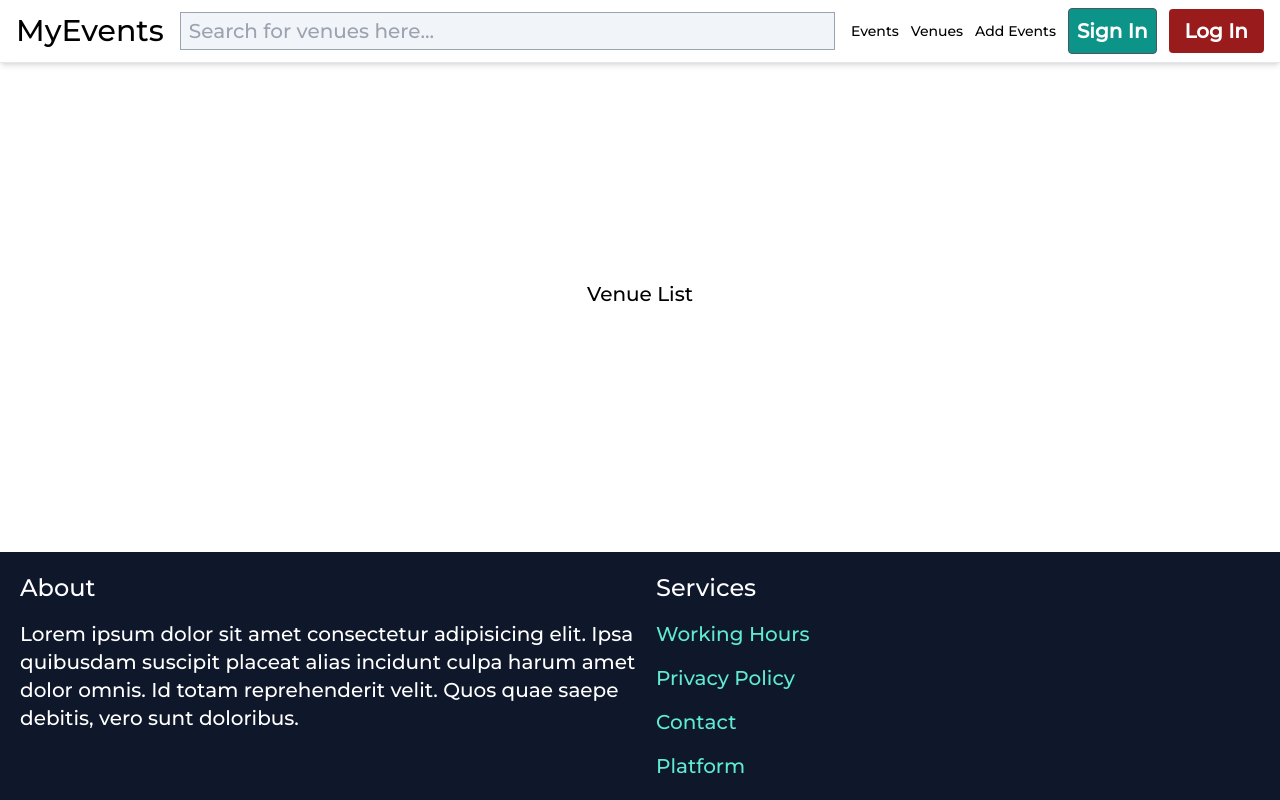
After one commit to ivan01-tech/first_django_app, a Django app: page /events/venues/ in a window 1280 px wide. The commit adds this page. Run offline with Django 4.2, Linux system fonts and the light colour scheme; data that the repository does not hold is empty; some libraries are stand-ins or nearby versions.

Commit message:
adding search box

```diff
--- a/my_clubs/events/templates/events/base.html
+++ b/my_clubs/events/templates/events/base.html
@@ -11,15 +11,26 @@
 
   <body class="flex flex-col items-center text-xl min-h-screen justify-between">
     <header
-      class="flex bg-white items-center border-b border-gray-200 shadow-md px-4 py-2 w-full"
+      class="flex gap-4 bg-white items-center border-b border-gray-200 shadow-md px-4 py-2 w-full"
     >
-      <h1 class="text-3xl flex-1">
-        <a href="{% url 'home' %} "> MyEvents </a>
-      </h1>
+      <div class="flex-1 flex gap-4 items-center">
+        <h1 class="text-3xl">
+          <a href="{% url 'home' %} "> MyEvents </a>
+        </h1>
+        <form action="{% url 'search' %}" method="post" class="flex-1">
+          {% csrf_token %}
+          <input
+            type="text"
+            name="search"
+            class="bg-slate-100 border border-gray-400 w-full py-1 px-2"
+            placeholder="Search for venues here..."
+          />
+        </form>
+      </div>
       <nav class="flex gap-3 items-center text-[14px]">
         <a href=" {% url 'events' %}">Events</a>
+        <a href=" {% url 'venues_list' %}">Venues</a>
         <a href=" {% url 'add-venue' %}">Add Events</a>
-        {% comment %} <a href=" {% url 'cal' year month %}">Calendar</a> {% endcomment %}
         <button
           class="py-2 px-2 text-xl bg-teal-600 text-white font-bold rounded border border-gray-600"
         >
@@ -52,7 +63,7 @@
         </li>
         <li>
           <a href="" class="text-teal-300 hover:text-teal-600"
-            >Privacity Policy</a
+            >Privacy Policy</a
           >
         </li>
         <li>
--- /dev/null
+++ b/my_clubs/events/templates/events/venue_list.html
@@ -0,0 +1,15 @@
+{% extends "./base.html" %} {% block content %}
+<div>
+  <h1>Venue List</h1>
+  <br />
+  <ul>
+    {% for venue in venues %}
+    <li>
+      <a class="text-blue-600 underline" href="{% url 'venue_item' venue.id %} "
+        >{{ venue}} - {{ venue.web}}</a
+      >
+    </li>
+    {% endfor %}
+  </ul>
+</div>
+{% endblock content %}
--- a/my_clubs/events/urls.py
+++ b/my_clubs/events/urls.py
@@ -7,4 +7,7 @@ urlpatterns = [
     path('', views.home,name="events"),
     path('<int:year>/<str:month>/', views.home,name="cal"),
     path('add_venue/', views.add_venue,name="add-venue"),
+    path('venues/<venue_id>', views.venue_item,name="venue_item"),
+    path('venues/', views.list_venue,name="venues_list"),
+    path('search/', views.search,name="search"),
 ]
--- a/my_clubs/events/views.py
+++ b/my_clubs/events/views.py
@@ -2,8 +2,29 @@ from django.shortcuts import render
 import calendar
 from calendar import HTMLCalendar
 from datetime import datetime
+from .models import Venue
 from .forms import VenueForm
 from django.http import HttpResponseRedirect
+
+
+def list_venue(request):
+    venues = Venue.objects.all()
+    return render(request, "events/venue_list.html", {"venues": venues})
+
+
+def search(request):
+    if request.method == "POST":
+        search_term = request.POST["search"]
+        venues = Venue.objects.filter(name__contains=search_term)
+        print("venues : ",venues)
+    return render(
+        request, "events/search.html", {"venues": venues, "search_term": search_term}
+    )
+
+
+def venue_item(request, venue_id):
+    venue = Venue.objects.get(id=venue_id)
+    return render(request, "events/venue_item.html", {"venue": venue})
 
 
 def home(request, year=datetime.now().year, month=datetime.now().strftime("%B")):
@@ -16,17 +37,18 @@ def home(request, year=datetime.now().year, month=datetime.now().strftime("%B"))
 
 def add_venue(request):
     submitted = False
-    if request.methpd == "POST":
+    if request.method == "POST":
+        submitted = False
         venue_form = VenueForm(request.POST)
         if venue_form.is_valid():
             venue_form.save()
             return HttpResponseRedirect(
-                "/add-venue?submitted=True",
+                "/events/add_venue?submitted=True",
             )
-        # else:
-        #     return HttpResponseRedirect(
-        #         "/add-venue",
-        #     )
     else:
         venue_form = VenueForm
         if "submitted" in request.GET:
+            submitted = True
+    return render(
+        request, "events/add_venue.html", {"submitted": True, "form": venue_form}
+    )
```
Also changed, not shown: my_clubs/events/templates/events/add_venue.html (+8 -5 lines), my_clubs/events/templates/events/search.html (added, +18 -0 lines), my_clubs/events/templates/events/venue_item.html (added, +11 -0 lines).
